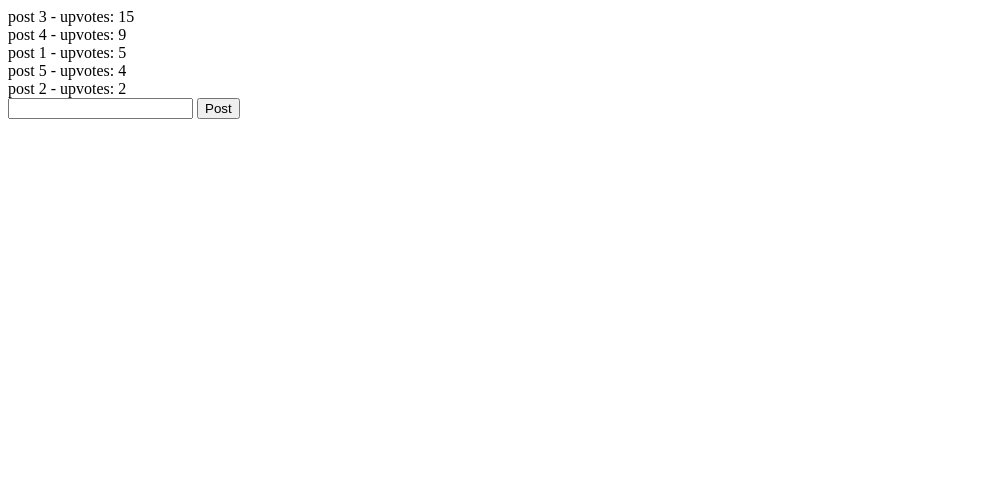
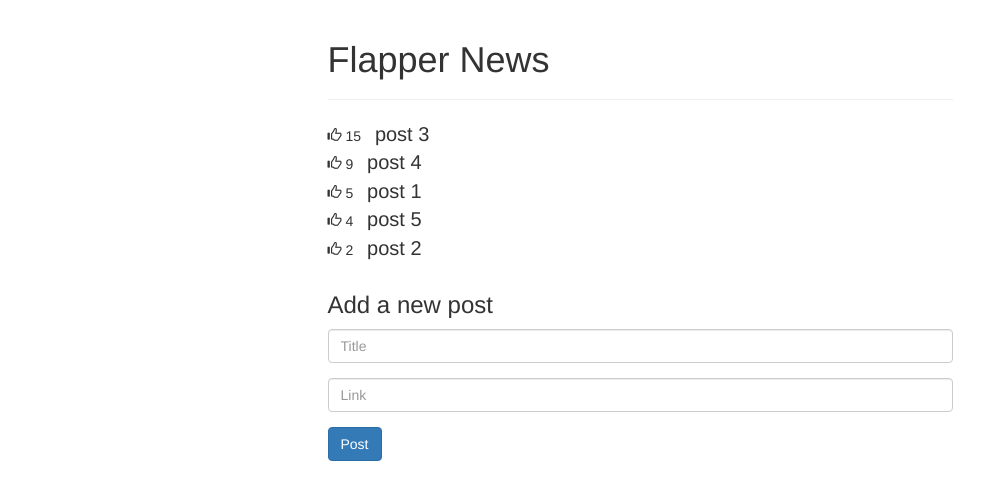
Before and after one commit to carradjm/Reddit---Angular, a plain HTML site: page index.html in a window 1280 px wide. Shown: the whole page, without its empty margins (0-1008 px from the left). Drawn offline with nearby package versions, Linux system fonts and the light colour scheme.

Commit message:
adds some bootstrap styling

```diff
--- a/app.js
+++ b/app.js
@@ -11,8 +11,16 @@ angular.module('flapperNews', [])
     ];
     $scope.addPost = function() {
       if($scope.title === '') { return; }
-      $scope.posts.push({title: $scope.title, upvotes: 0});
+      $scope.posts.push({
+        title: $scope.title,
+        upvotes: 0,
+        link: $scope.link
+      });
       $scope.title = '';
+      $scope.link = '';
+    };
+    $scope.incrementUpvotes = function(post) {
+      post.upvotes += 1;
     };
   }
 ]);
--- a/index.html
+++ b/index.html
@@ -1,16 +1,53 @@
 <html>
 <head>
-    <title>My Angular App!</title>
-    <script src="http://ajax.googleapis.com/ajax/libs/angularjs/1.2.19/angular.min.js"></script>
+  <title>Flapper News</title>
+  <link href="//maxcdn.bootstrapcdn.com/bootstrap/3.2.0/css/bootstrap.min.css" rel="stylesheet">
+  <script src="//ajax.googleapis.com/ajax/libs/angularjs/1.2.19/angular.min.js"></script>
   <script src="app.js"></script>
+  <style> .glyphicon-thumbs-up { cursor:pointer } </style>
 </head>
 <body ng-app="flapperNews" ng-controller="MainCtrl">
-    <div ng-repeat="post in posts | orderBy: '-upvotes'">
-      {{post.title}} - upvotes: {{post.upvotes}}
+  <div class="row">
+    <div class="col-md-6 col-md-offset-3">
+
+      <div class="page-header">
+        <h1>Flapper News</h1>
       </div>
-    <form ng-submit="addPost()">
-      <input type="text" ng-model="title">
-      <button type="submit">Post</button>
+
+      <div ng-repeat="post in posts | orderBy:'-upvotes'">
+        <span class="glyphicon glyphicon-thumbs-up"
+          ng-click="incrementUpvotes(post)"></span>
+        {{post.upvotes}}
+        <span style="font-size:20px; margin-left:10px;">
+          <a ng-show="post.link" href="{{post.link}}">
+            {{post.title}}
+          </a>
+          <span ng-hide="post.link">
+            {{post.title}}
+          </span>
+        </span>
+      </div>
+
+      <form ng-submit="addPost()"
+        style="margin-top:30px;">
+        <h3>Add a new post</h3>
+
+        <div class="form-group">
+          <input type="text"
+            class="form-control"
+            placeholder="Title"
+            ng-model="title"></input>
+        </div>
+        <div class="form-group">
+          <input type="text"
+          class="form-control"
+          placeholder="Link"
+          ng-model="link"></input>
+        </div>
+        <button type="submit" class="btn btn-primary">Post</button>
       </form>
+
+    </div>
+  </div>
 </body>
 </html>
```
Lines whose indentation alone changed are shown as unchanged.
